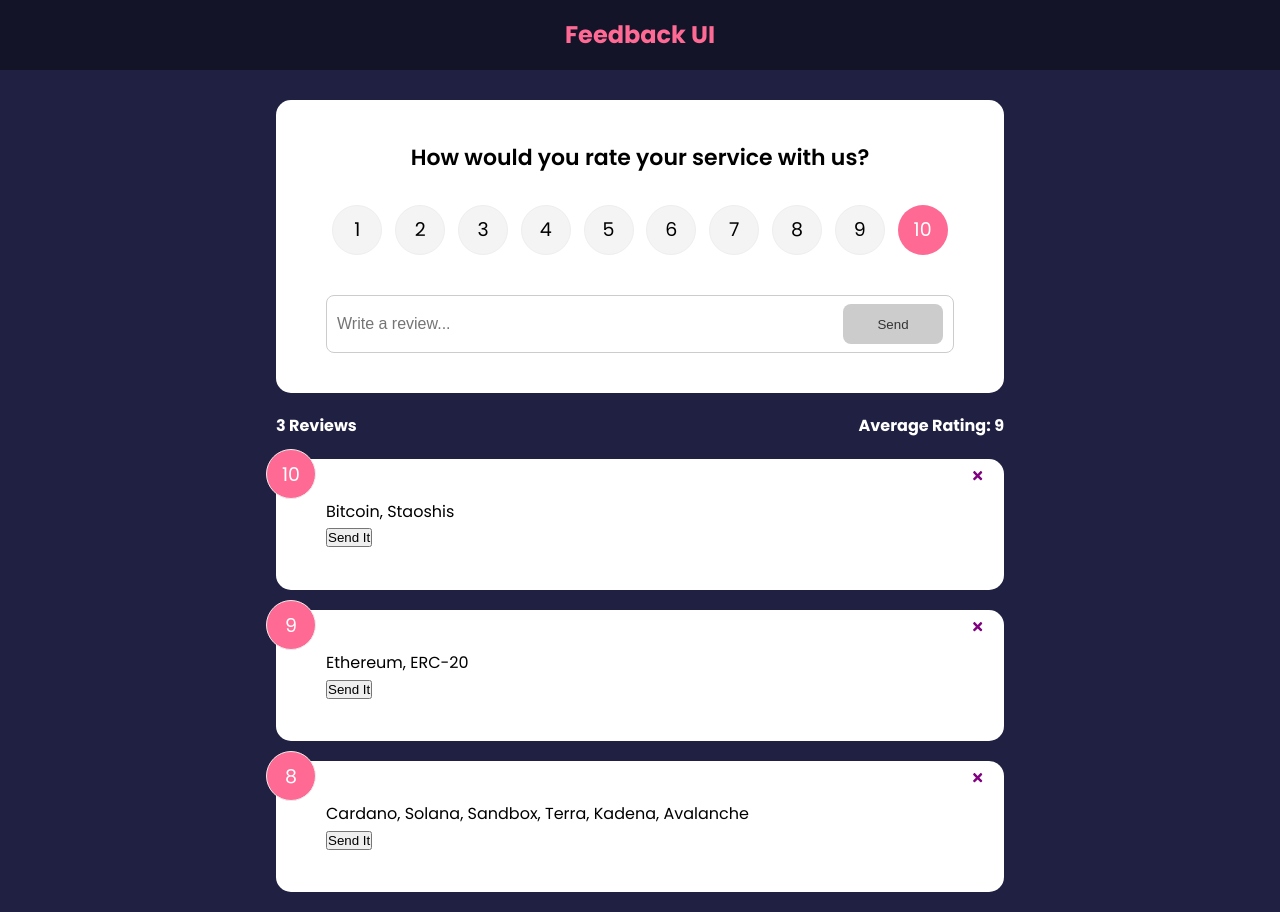
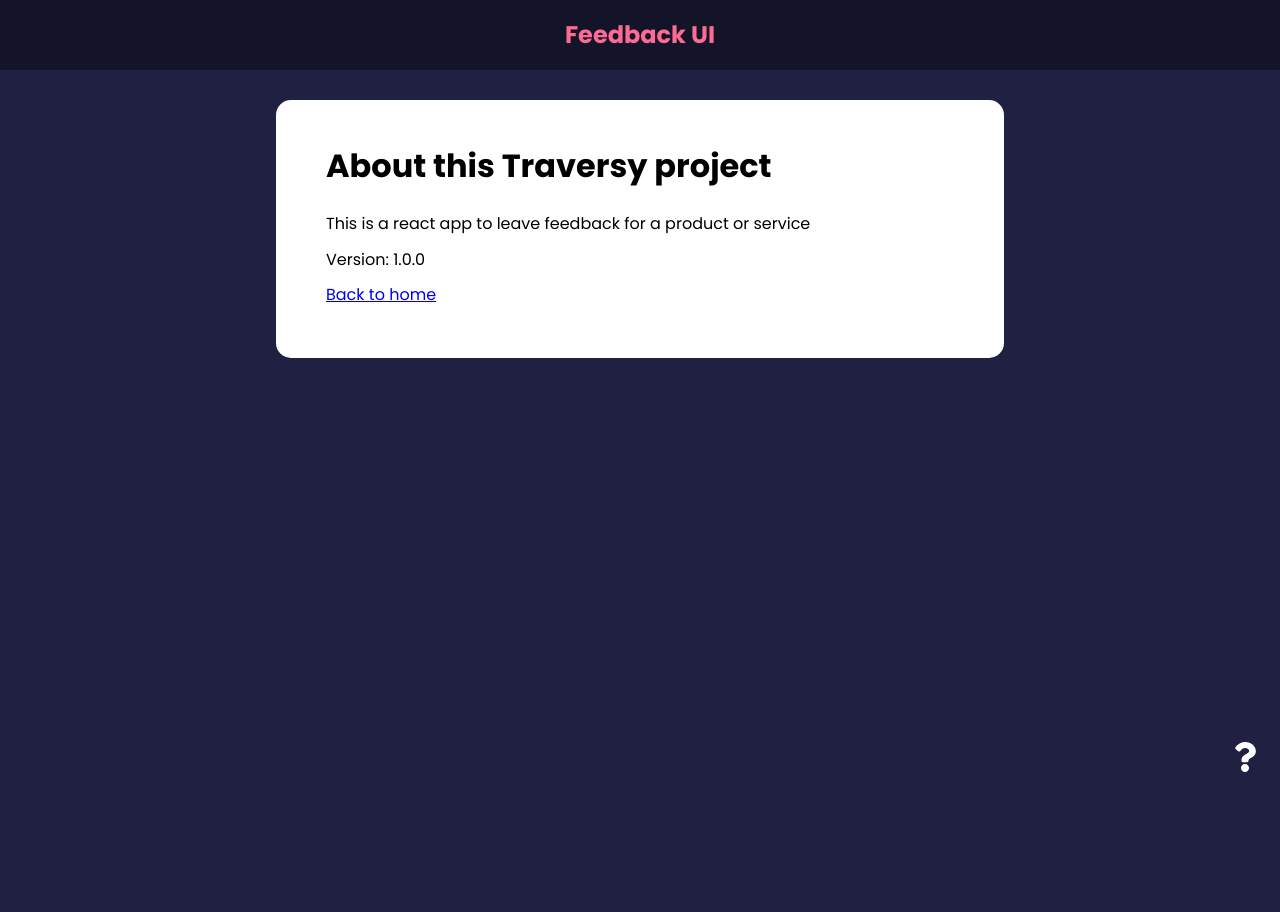
Before and after one commit to mmbower1/react-feedback-traversy, a React (Create React App) app in the folder client/: page /about in a window 1280 px wide. After the commit the page ends 800 px from the top, so only its background shows below. Built offline with nearby package versions, Linux system fonts and the light colour scheme.

Commit message:
start of 28

```diff
--- a/client/src/App.js
+++ b/client/src/App.js
@@ -1,11 +1,12 @@
 import React, { Lazy, suspense } from "react";
-import { useState } from "react";
-import { v4 as uuidv4 } from "uuid";
+
+import { BrowserRouter as Router, Route } from "react-router-dom";
 // components
-import FeedbackList from "./components/FeedbackList";
-import FeedbackStats from "./components/FeedbackStats";
 import Header from "./components/Header";
-import FeedbackForm from "./components/FeedbackForm";
+import AboutIconLink from "./components/AboutIconLink";
+// containers
+import HomePage from "./containers/HomePage";
+import AboutPage from "./containers/AboutPage";
 
 // styles
 import "./App.css";
@@ -17,32 +18,19 @@
   // persistor
 } from "./store";
 import { Provider } from "react-redux";
-// utils
-import FeedbackData from "./utils/FeedbackData";
 
 function App() {
-  const [feedback, setFeedback] = useState(FeedbackData);
-
-  const addFeedback = (newFeedback) => {
-    newFeedback.id = uuidv4();
-    setFeedback([newFeedback, ...feedback]);
-  };
-
-  const deleteFeedback = (id) => {
-    if (window.confirm("Confirm delete?")) {
-      setFeedback(feedback.filter((item) => item.id !== id));
-    }
-  };
-
   return (
-    <Provider store={store}>
-      <Header />
-      <div className="container">
-        <FeedbackForm handleAdd={addFeedback} />
-        <FeedbackStats feedback={feedback} />
-        <FeedbackList handleDelete={deleteFeedback} feedback={feedback} />
-      </div>
-    </Provider>
+    <Router>
+      <Provider store={store}>
+        <Header />
+        <div className="container">
+          <Route exact path="/" component={HomePage} />
+          <Route path="/about" component={AboutPage} />
+          <AboutIconLink />
+        </div>
+      </Provider>
+    </Router>
   );
 }
 
--- /dev/null
+++ b/client/src/components/AboutIconLink.js
@@ -0,0 +1,15 @@
+import React from "react";
+import { FaQuestion } from "react-icons/fa";
+import { Link } from "react-router-dom";
+
+const AboutIconLink = () => {
+  return (
+    <div className="about-link">
+      <Link to="/about">
+        <FaQuestion size={30} />
+      </Link>
+    </div>
+  );
+};
+
+export default AboutIconLink;
--- a/client/src/components/FeedbackItem.js
+++ b/client/src/components/FeedbackItem.js
@@ -1,7 +1,8 @@
-import React, { useState } from "react";
+import React from "react";
 import { FaTimes } from "react-icons/fa";
 import PropTypes from "prop-types";
 // components
+import Button from "./shared/Button";
 import Card from "./shared/Card";
 
 function FeedbackItem({ handleDelete, item }) {
@@ -12,7 +13,7 @@
         <FaTimes color="purple" />
       </button>
       <div className="text-display">{item.text}</div>
-      <button onClick={handleDelete}>Send It</button>
+      <Button onClick={handleDelete}>Send It</Button>
     </Card>
   );
 }
@@ -21,4 +22,8 @@
   item: PropTypes.object.isRequired,
 };
 
+Button.defaultProps = {
+  version: "secondary",
+};
+
 export default FeedbackItem;
--- /dev/null
+++ b/client/src/containers/AboutPage.js
@@ -0,0 +1,20 @@
+import React from "react";
+import { Link } from "react-router-dom";
+import Card from "../components/shared/Card";
+
+const AboutPage = () => {
+  return (
+    <Card>
+      <div className="about">
+        <h1>About this Traversy project</h1>
+        <p>This is a react app to leave feedback for a product or service</p>
+        <p>Version: 1.0.0</p>
+        <p>
+          <Link to="/">Back to home</Link>
+        </p>
+      </div>
+    </Card>
+  );
+};
+
+export default AboutPage;
--- /dev/null
+++ b/client/src/containers/HomePage.js
@@ -0,0 +1,34 @@
+import React from "react";
+import { useState } from "react";
+import { v4 as uuidv4 } from "uuid";
+// components
+import FeedbackList from "../components/FeedbackList";
+import FeedbackStats from "../components/FeedbackStats";
+import FeedbackForm from "../components/FeedbackForm";
+// utils
+import FeedbackData from "../utils/FeedbackData";
+
+const HomePage = () => {
+  const [feedback, setFeedback] = useState(FeedbackData);
+
+  const addFeedback = (newFeedback) => {
+    newFeedback.id = uuidv4();
+    setFeedback([newFeedback, ...feedback]);
+  };
+
+  const deleteFeedback = (id) => {
+    if (window.confirm("Confirm delete?")) {
+      setFeedback(feedback.filter((item) => item.id !== id));
+    }
+  };
+
+  return (
+    <div>
+      <FeedbackForm handleAdd={addFeedback} />
+      <FeedbackStats feedback={feedback} />
+      <FeedbackList handleDelete={deleteFeedback} feedback={feedback} />
+    </div>
+  );
+};
+
+export default HomePage;
```
Also changed, not shown: 2 other files (tests, documents, lock files or other folders).
